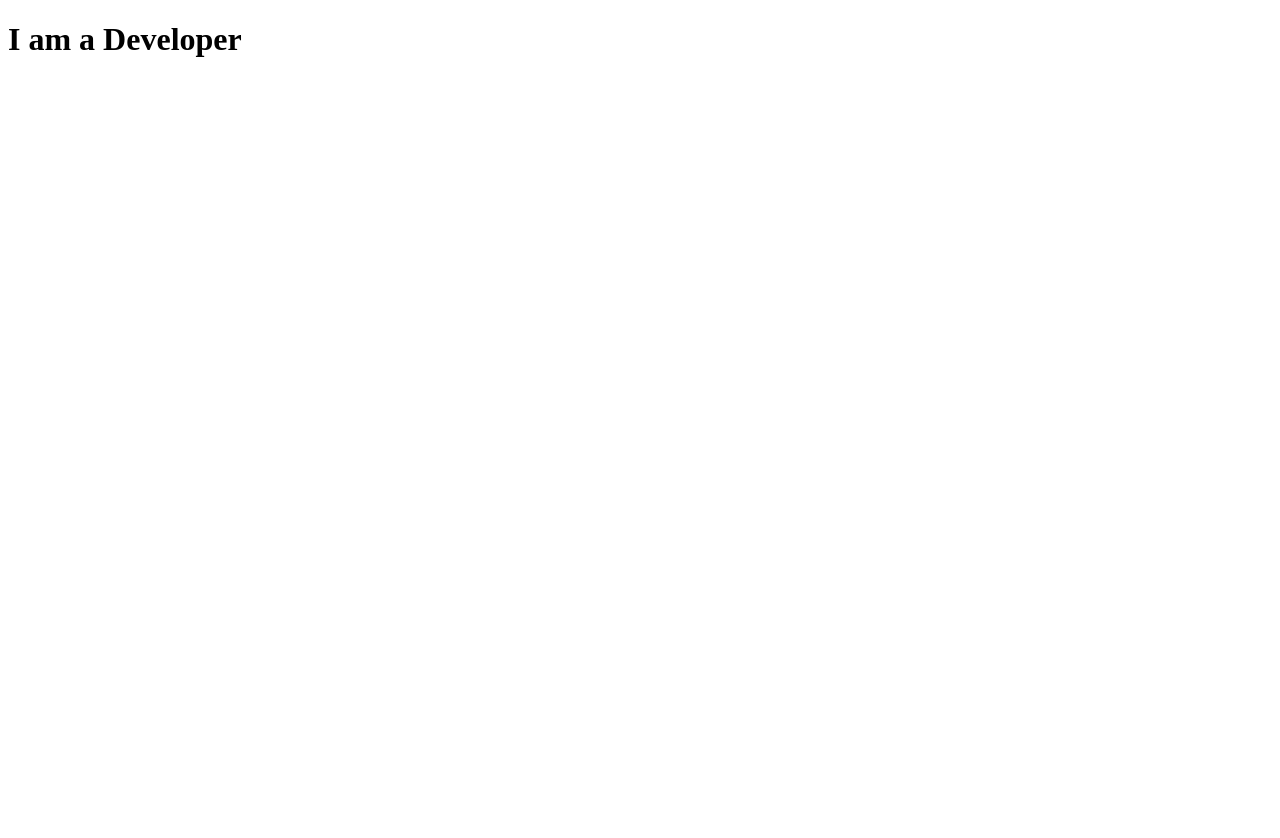
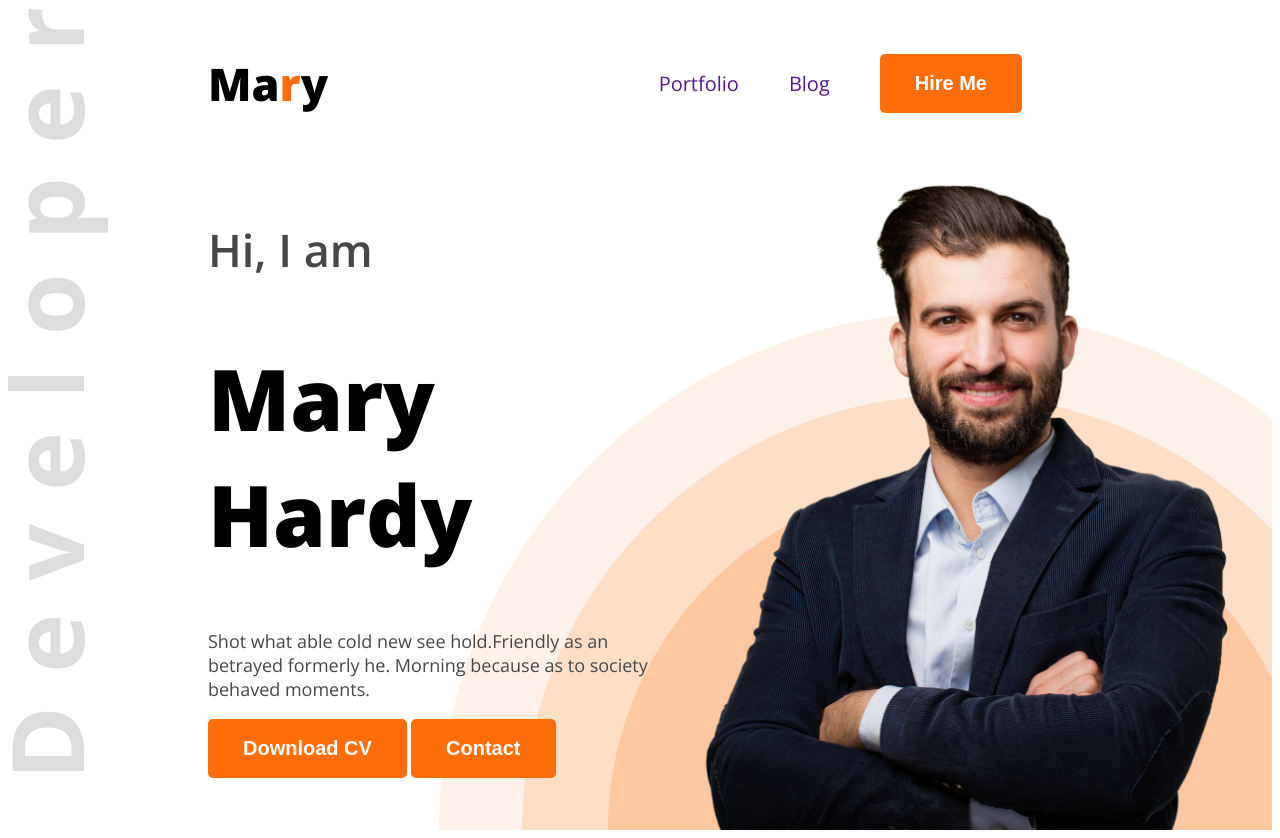
Before and after one commit to Zakia6789/dev-portfolio, a plain HTML site: page index.html in a window 1280 px wide. Before the commit the page ends 800 px from the top, so only its background shows below. Drawn offline with nearby package versions, Linux system fonts and the light colour scheme.

Commit message:
added header and banner

```diff
--- a/index.html
+++ b/index.html
@@ -3,9 +3,39 @@
 <head>
     <meta charset="UTF-8">
     <meta name="viewport" content="width=device-width, initial-scale=1.0">
-    <title>Developer</title>
+    <title>Developer Portfolio</title>
+
+    <link rel="preconnect" href="https://fonts.googleapis.com">
+<link rel="preconnect" href="https://fonts.gstatic.com" crossorigin>
+<link href="https://fonts.googleapis.com/css2?family=Open+Sans:ital,wght@0,300..800;1,300..800&display=swap" rel="stylesheet">
+
+    <link rel="stylesheet" href="styles/portfolio.css">
 </head>
-<body>
-    <h1>I am a Developer</h1>
+
+<body class="open-sans-normal">
+    <header class="header">
+        <nav>
+            <h3 class="nav-title">Ma<span class="text-primary">r</span>y</h3>
+             <ul>
+                <li class="dark-2"><a href="">Portfolio</a></li>
+                <li class="dark-2"><a href="">Blog</a></li>
+                <li><a href=""><button class="btn-primary">Hire Me</button></a></li>
+             </ul>
+        </nav>
+        <div class="banner">
+            <div class="banner-content">
+                <h4 class="banner-greetings dark-2 ">Hi, I  am</h4>
+                <h1 class="banner-title">Mary Hardy</h1>
+                <p class="banner-description dark-2">Shot what able cold new see hold.Friendly as an betrayed formerly he. Morning because as to society behaved moments.</p>
+                <button class="btn-primary">Download CV</button>
+                <button class="btn-primary">Contact</button>
+            </div>
+            <img class="banner-profile-pic" src="images/hardy.png" alt="">
+        </div>
+    </header>
+
+    <main></main>
+
+    <footer></footer>
 </body>
 </html>
--- /dev/null
+++ b/styles/portfolio.css
@@ -0,0 +1,83 @@
+
+.open-sans-normal {
+  font-family: "Open Sans", sans-serif;
+  font-optical-sizing: auto;
+  font-style: normal;
+  font-variation-settings:
+    "wdth" 100;
+}
+
+/* shared style  */
+.text-primary{
+    color: #FD6E0A;
+}
+.dark-2{
+    color: #474747;
+}
+.btn-primary{
+    background-color: #FD6E0A;
+    color: white;
+    padding: 18px 35px;
+    font-weight: bold;
+    border-radius: 5px;
+    font-size: 20px;
+    border: none;
+}
+
+.header{
+    background-image: url(../images/developer.png),url(../images/header_bg.png);
+    background-repeat: no-repeat;
+    background-position: top left, bottom right;
+}
+
+nav{
+    display: flex;
+    align-items: center;
+     justify-content: space-between;
+    margin: 0 200px;
+}
+
+.nav-title{
+    font-weight: 800;
+    font-size: 45px;
+}
+
+
+nav ul{
+    display: flex;
+    align-items: center;
+}
+
+nav ul li{
+    list-style: none;
+    margin-right: 50px;
+}
+ul li a{
+    text-decoration: none;
+    font-size: 20px;
+}
+
+/* banner styles */
+.banner{
+    display: flex;
+    justify-content: space-between;
+    margin: 0 35px 0 200px;
+}
+.banner-content{
+    max-width:580px;
+}
+.banner-greetings{
+    font-size:45px ;
+    font-weight: 600;
+}
+.banner-title{
+    font-size: 85px;
+    font-weight: 800;
+}
+.banner-description{
+    font-size: 18px;
+    font-weight: normal;
+}
+.banner-profile-pic{
+    width: 580px;
+}
```
Also changed, not shown: images/developer.png (added), images/hardy.png (added), images/header_bg.png (added), images/icons/facebook.png (added), images/icons/insta.png (added), images/icons/js.png (added), images/icons/mongo.png (added), images/icons/nodejs.png (added), images/icons/react.png (added), images/icons/twitter.png (added).
